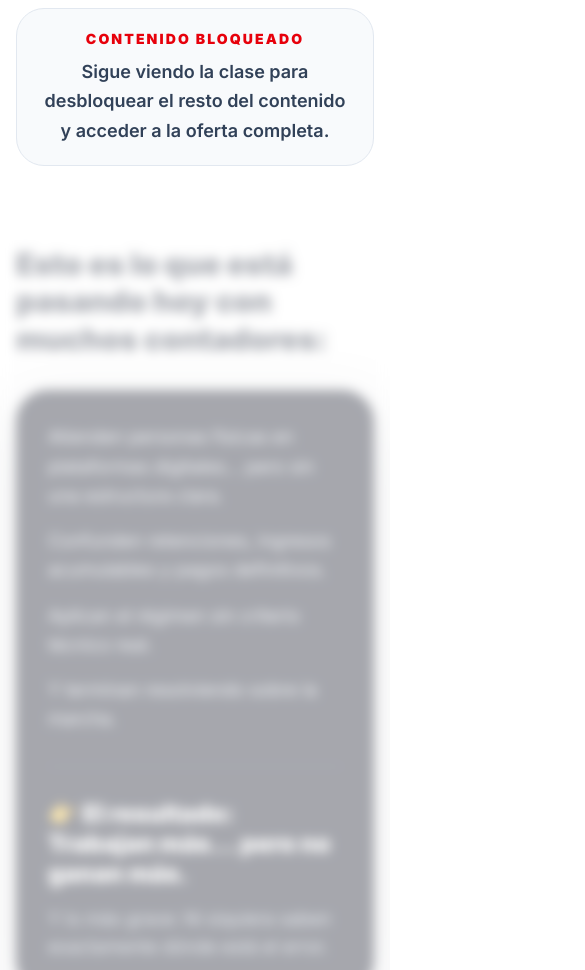
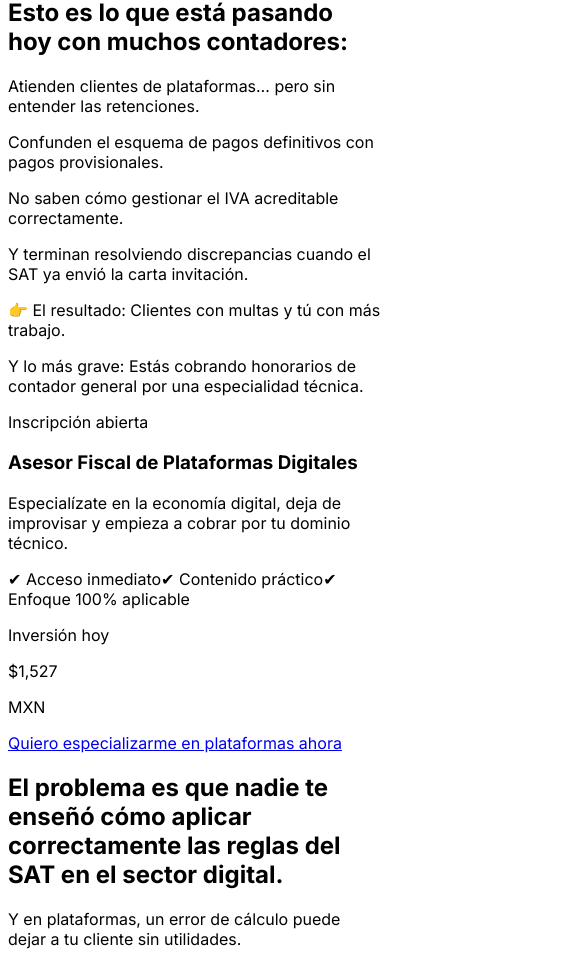
Before and after one commit to alfredo31410-ctrl/cefin-web, a Next.js app: page /cursos/plataformas-digitales in a window 390 px wide. Shown: the part 1001-1971 px from the top of the page, 585 px wide, since content can reach past the window. Built offline with nearby package versions, Linux system fonts and the light colour scheme; no server answers.

Commit message:
pixels medicos y plataformas listos

```diff
--- a/app/cursos/asesor-fiscal-medicos/page.tsx
+++ b/app/cursos/asesor-fiscal-medicos/page.tsx
@@ -20,13 +20,13 @@ declare global {
   }
 }
 
-const VIDEO_ID = "LXb3EKWsInQ";
-const PAYMENT_URL = "https://pay.hotmart.com/TU_LINK_AQUI";
-const PIXEL_ID = process.env.NEXT_PUBLIC_META_PIXEL_ID || "";
+const VIDEO_ID = "eLiK3h77YfU";
+const PAYMENT_URL = "https://pay.hotmart.com/Q105254575O?off=ax75adly&checkoutMode=10";
+const PIXEL_ID = process.env.NEXT_PUBLIC_META_PIXEL_ID_MEDICOS || "";
 const TRANSFORMATION_IMAGE = "/MEDICOS-RETARGUETING.png";
 
-const UNLOCK_SECONDS = 60;
-const CTA_SECONDS = 120;
+const CTA_SECONDS =60;
+const UNLOCK_SECONDS = 120;
 
 const LANDING_DATA = {
   title:
@@ -317,7 +317,7 @@ export default function LandingMedicos() {
 
             if (!videoTrackedRef.current) {
               videoTrackedRef.current = true;
-              track("ViewContent", {
+              track("StartTrial", {
                 content_name: "VSL Médicos iniciada",
                 content_category: "Video",
               });
@@ -332,8 +332,8 @@ export default function LandingMedicos() {
                 unlockedRef.current = true;
                 setIsLocked(false);
 
-                track("Lead", {
-                  content_name: "Contenido desbloqueado landing médicos",
+                track("CompleteRegistration", {
+                  content_name: "Contenido desbloqueado médicos",
                 });
               }
 
@@ -585,7 +585,9 @@ export default function LandingMedicos() {
                   <div className="space-y-4 text-lg font-semibold leading-relaxed text-slate-800 md:text-xl">
                     <p>✔ Ya tienes clientes médicos y quieres hacerlo bien</p>
                     <p>✔ Quieres especializarte en un nicho rentable</p>
-                    <p>✔ Buscas dejar de improvisar y trabajar con estructura</p>
+                    <p>
+                      ✔ Buscas dejar de improvisar y trabajar con estructura
+                    </p>
                   </div>
                 </div>
               </div>
--- a/app/cursos/plataformas-digitales/page.tsx
+++ b/app/cursos/plataformas-digitales/page.tsx
@@ -21,38 +21,38 @@ declare global {
 }
 
 const VIDEO_ID = "kHDw7r4ShJQ";
-const PAYMENT_URL = "https://pay.hotmart.com/TU_LINK_AQUI";
-const PIXEL_ID = process.env.NEXT_PUBLIC_META_PIXEL_ID || "";
+const PAYMENT_URL = "https://pay.hotmart.com/Q105254575O?off=ax75adly&checkoutMode=10";
+const PIXEL_ID = process.env.NEXT_PUBLIC_META_PIXEL_ID_PLATAFORMAS || "";
 const TRANSFORMATION_IMAGE = "/PLATAFORMAS-DIGITALES.png";
 
+const CTA_SECONDS = 60;
 const UNLOCK_SECONDS = 120;
-const CTA_SECONDS = 60;
 
 const LANDING_DATA = {
   title:
-    "Cómo convertirte en asesor fiscal de plataformas digitales para personas físicas y dejar de cobrar como contador general.",
+    "Cómo convertirte en experto fiscal de Plataformas Digitales y dejar de cobrar como contador general.",
   subtitle:
-    "Si atiendes contribuyentes de Uber, DiDi, Rappi, Airbnb o freelancers… probablemente estás dejando dinero sobre la mesa",
+    "Si atiendes Uber, Airbnb o Amazon… probablemente estás perdiendo dinero (y ni lo sabes)",
   price: "$1,527",
   priceCurrency: "MXN",
   realityTitle: "Esto es lo que está pasando hoy con muchos contadores:",
   realityItems: [
-    "Atienden personas físicas en plataformas digitales… pero sin una estructura clara.",
-    "Confunden retenciones, ingresos acumulables y pagos definitivos.",
-    "Aplican el régimen sin criterio técnico real.",
-    "Y terminan resolviendo sobre la marcha.",
+    "Atienden clientes de plataformas… pero sin entender las retenciones.",
+    "Confunden el esquema de pagos definitivos con pagos provisionales.",
+    "No saben cómo gestionar el IVA acreditable correctamente.",
+    "Y terminan resolviendo discrepancias cuando el SAT ya envió la carta invitación.",
   ],
   opportunityItems: [
     "Dejas de competir por precio",
-    "Empiezas a cobrar por tu criterio",
-    "Te conviertes en referencia para tus clientes",
+    "Empiezas a cobrar por tu criterio técnico",
+    "Te conviertes en referencia para la Gig Economy",
   ],
   learnItems: [
-    "Cómo tributan realmente las personas físicas en plataformas digitales",
-    "Cómo identificar correctamente retenciones e ingresos acumulables",
-    "Cómo aplicar el régimen con criterio técnico",
-    "Cómo evitar errores comunes que cuestan dinero",
-    "Cómo asesorar con criterio fiscal real",
+    "Cómo funciona realmente el régimen de plataformas",
+    "Gestión correcta de retenciones de ISR e IVA",
+    "Diferencia entre esquemas de pago y su conveniencia",
+    "Cómo evitar errores en la declaración que generan multas",
+    "Estrategia fiscal para repartidores, anfitriones y vendedores",
   ],
 };
 
@@ -176,8 +176,8 @@ function FichaInscripcion({ onCheckout }: { onCheckout: () => void }) {
           </h3>
 
           <p className="mt-3 text-base leading-relaxed text-slate-600 md:text-lg">
-            Especialízate en un nicho rentable, deja de improvisar y empieza a
-            cobrar por tu criterio.
+            Especialízate en la economía digital, deja de improvisar y empieza a
+            cobrar por tu dominio técnico.
           </p>
 
           <div className="mt-5 flex flex-wrap gap-3 text-sm md:text-base">
@@ -209,7 +209,7 @@ function FichaInscripcion({ onCheckout }: { onCheckout: () => void }) {
             onClick={onCheckout}
             className="mt-5 inline-flex w-full items-center justify-center rounded-2xl bg-red-600 px-6 py-4 text-center text-base font-black text-white transition duration-300 hover:bg-red-700 md:text-lg"
           >
-            Quiero especializarme en plataformas digitales ahora
+            Quiero especializarme en plataformas ahora
           </a>
         </div>
       </div>
@@ -262,7 +262,12 @@ function UnlockBridge({
                   : "pointer-events-none translate-y-2 opacity-0"
               }`}
             >
-
+              <PrimaryButton
+                onClick={onCheckout}
+                className="px-6 py-4 text-base md:text-xl"
+              >
+                Quiero especializarme en plataformas ahora
+              </PrimaryButton>
             </div>
           </>
         )}
@@ -271,7 +276,7 @@ function UnlockBridge({
   );
 }
 
-export default function LandingPlataformasPersonasFisicas() {
+export default function LandingPlataformas() {
   const [isLocked, setIsLocked] = useState(true);
   const [showCTA, setShowCTA] = useState(false);
   const [hasStarted, setHasStarted] = useState(false);
@@ -286,7 +291,7 @@ export default function LandingPlataformasPersonasFisicas() {
     initMetaPixel(PIXEL_ID);
 
     track("ViewContent", {
-      content_name: "Landing Asesor Fiscal de Plataformas Digitales PF",
+      content_name: "Landing Asesor Fiscal de Plataformas",
       value: 1527,
       currency: "MXN",
     });
@@ -312,8 +317,8 @@ export default function LandingPlataformasPersonasFisicas() {
 
             if (!videoTrackedRef.current) {
               videoTrackedRef.current = true;
-              track("ViewContent", {
-                content_name: "VSL Plataformas Digitales PF iniciada",
+              track("StartTrial", {
+                content_name: "VSL Plataformas iniciada",
                 content_category: "Video",
               });
             }
@@ -327,9 +332,8 @@ export default function LandingPlataformasPersonasFisicas() {
                 unlockedRef.current = true;
                 setIsLocked(false);
 
-                track("Lead", {
-                  content_name:
-                    "Contenido desbloqueado landing plataformas digitales PF",
+                track("CompleteRegistration", {
+                  content_name: "Contenido desbloqueado plataformas",
                 });
               }
 
@@ -380,7 +384,7 @@ export default function LandingPlataformasPersonasFisicas() {
 
   const handleCheckoutClick = () => {
     track("InitiateCheckout", {
-      content_name: "Asesor Fiscal de Plataformas Digitales PF",
+      content_name: "Asesor Fiscal de Plataformas",
       value: 1527,
       currency: "MXN",
     });
@@ -456,7 +460,7 @@ export default function LandingPlataformasPersonasFisicas() {
                 }`}
               >
                 <PrimaryButton onClick={handleCheckoutClick}>
-                  Quiero especializarme en plataformas digitales ahora
+                  Quiero especializarme en plataformas ahora
                 </PrimaryButton>
               </div>
 
@@ -493,12 +497,11 @@ export default function LandingPlataformasPersonasFisicas() {
                   <div className="mt-8 h-px w-full bg-white/10" />
 
                   <p className="mt-8 text-2xl font-black leading-tight text-white md:text-3xl">
-                    👉 El resultado: Trabajan más… pero no ganan más.
+                    👉 El resultado: Clientes con multas y tú con más trabajo.
                   </p>
 
                   <p className="mt-4 text-lg text-slate-300 md:text-xl">
-                    Y lo más grave: Ni siquiera saben exactamente dónde está el
-                    error.
+                    Y lo más grave: Estás cobrando honorarios de contador general por una especialidad técnica.
                   </p>
                 </div>
               </div>
@@ -517,13 +520,11 @@ export default function LandingPlataformasPersonasFisicas() {
             <Container>
               <div className="mx-auto max-w-4xl text-center">
                 <h2 className="text-3xl font-black leading-tight text-slate-900 md:text-5xl">
-                  El problema es que nadie te enseñó cómo aplicar correctamente
-                  los impuestos en un sector específico como plataformas
-                  digitales para personas físicas.
+                  El problema es que nadie te enseñó cómo aplicar correctamente las reglas del SAT en el sector digital.
                 </h2>
 
                 <p className="mt-6 text-xl font-bold leading-relaxed text-slate-700 md:text-2xl">
-                  Y ese detalle… cambia completamente el resultado.
+                  Y en plataformas, un error de cálculo puede dejar a tu cliente sin utilidades.
                 </p>
               </div>
             </Container>
@@ -533,12 +534,11 @@ export default function LandingPlataformasPersonasFisicas() {
             <Container>
               <div className="mx-auto max-w-5xl text-center">
                 <h2 className="text-3xl font-black leading-tight text-slate-900 md:text-5xl">
-                  El sector de plataformas digitales es uno de los que más está
-                  creciendo…
+                  El sector digital es el de mayor crecimiento…
                 </h2>
 
                 <p className="mt-5 text-xl leading-relaxed text-slate-700 md:text-2xl">
-                  Pero solo para contadores que saben lo que hacen.
+                  Pero solo para contadores que dominan la normativa específica.
                 </p>
 
                 <div className="mt-12 grid gap-6 md:grid-cols-3">
@@ -557,12 +557,14 @@ export default function LandingPlataformasPersonasFisicas() {
           <section className="bg-slate-950 py-20 text-white md:py-24">
             <Container>
               <div className="mx-auto max-w-5xl text-center">
-
+                <SectionEyebrow dark center>
+                  Transformación
+                </SectionEyebrow>
 
                 <div className="mt-8 overflow-hidden rounded-[2rem] border border-white/10 shadow-2xl">
                   <img
                     src={TRANSFORMATION_IMAGE}
-                    alt="Antes y después - Asesor fiscal de plataformas digitales"
+                    alt="Antes y después - Especialista en Plataformas"
                     className="w-full object-cover"
                   />
                 </div>
@@ -579,13 +581,10 @@ export default function LandingPlataformasPersonasFisicas() {
 
                 <div className="mt-8 rounded-[2rem] border border-red-100 bg-red-50 p-8 md:p-10">
                   <div className="space-y-4 text-lg font-semibold leading-relaxed text-slate-800 md:text-xl">
+                    <p>✔ Ya tienes clientes en Uber, Didi o Airbnb y quieres blindarlos</p>
+                    <p>✔ Quieres especializarte en la economía de plataformas</p>
                     <p>
-                      ✔ Ya tienes clientes de plataformas digitales y quieres
-                      hacerlo bien
-                    </p>
-                    <p>✔ Quieres especializarte en un nicho rentable</p>
-                    <p>
-                      ✔ Buscas dejar de improvisar y trabajar con estructura
+                      ✔ Buscas optimizar la carga fiscal de tus clientes legalmente
                     </p>
                   </div>
                 </div>
@@ -599,7 +598,7 @@ export default function LandingPlataformasPersonasFisicas() {
                 <SectionEyebrow center>Lo que vas a aprender</SectionEyebrow>
 
                 <h2 className="mt-4 text-center text-3xl font-black leading-tight text-slate-900 md:text-5xl">
-                  Aplicación fiscal real para plataformas digitales
+                  Dominio fiscal en la era digital
                 </h2>
 
                 <div className="mt-12 grid gap-5 md:grid-cols-2">
@@ -613,7 +612,7 @@ export default function LandingPlataformasPersonasFisicas() {
                 </div>
 
                 <p className="mt-8 text-center text-xl font-black text-slate-700 md:text-2xl">
-                  👉 Esto no es teoría. Es aplicación directa.
+                  👉 Esto no es teoría. Es práctica pura sobre el portal del SAT.
                 </p>
               </div>
             </Container>
@@ -623,23 +622,22 @@ export default function LandingPlataformasPersonasFisicas() {
             <Container>
               <div className="mx-auto max-w-4xl text-center">
                 <h2 className="text-3xl font-black leading-tight text-slate-900 md:text-5xl">
-                  Este tipo de conocimiento normalmente se cobra en consultorías
-                  de miles de pesos…
+                  Este conocimiento te ahorrará horas de investigación y errores costosos…
                 </h2>
 
                 <p className="mt-5 text-xl leading-relaxed text-slate-700 md:text-2xl">
-                  Pero hoy puedes acceder a todo el curso por:
+                  Hoy puedes acceder a la especialización completa por:
                 </p>
 
-                <div className="mt-10 rounded-[2rem] bg-slate-950 px-8 py-10 text-white shadow-[0_20px_60px_rgba(15,23,42,0.24)]">
+                <div className="mt-10 rounded-[2rem] bg-slate-950 px-8 py-10 text-white shadow-[0_20px_60_rgba(15,23,42,0.24)]">
                   <p className="text-5xl font-black text-red-400 md:text-7xl">
                     {LANDING_DATA.price} {LANDING_DATA.priceCurrency}
                   </p>
 
                   <div className="mt-8 space-y-3 text-lg text-slate-200 md:text-xl">
-                    <p>✔ Acceso inmediato</p>
-                    <p>✔ Contenido práctico</p>
-                    <p>✔ Enfoque 100% aplicable</p>
+                    <p>✔ Acceso inmediato de por vida</p>
+                    <p>✔ Casos prácticos reales</p>
+                    <p>✔ Enfoque en resolución de problemas</p>
                   </div>
                 </div>
               </div>
@@ -650,12 +648,11 @@ export default function LandingPlataformasPersonasFisicas() {
             <Container>
               <div className="mx-auto max-w-4xl text-center">
                 <h2 className="text-3xl font-black leading-tight md:text-5xl">
-                  Este curso no estará disponible en estas condiciones de forma
-                  permanente.
+                  Las plataformas digitales son el presente de la contabilidad.
                 </h2>
 
                 <p className="mt-6 text-xl font-bold leading-relaxed text-red-50 md:text-2xl">
-                  👉 Si estás viendo esto ahora… es el momento de entrar.
+                  👉 No te quedes atrás. Domina el régimen hoy.
                 </p>
               </div>
             </Container>
@@ -665,7 +662,7 @@ export default function LandingPlataformasPersonasFisicas() {
             <Container>
               <div className="mx-auto max-w-4xl text-center">
                 <PrimaryButton onClick={handleCheckoutClick}>
-                  Quiero especializarme en plataformas digitales ahora
+                  Quiero especializarme en plataformas ahora
                 </PrimaryButton>
               </div>
             </Container>
```
Also changed, not shown: app/layout.tsx (+6 -2 lines), 1 other file (tests, documents, lock files or other folders).
